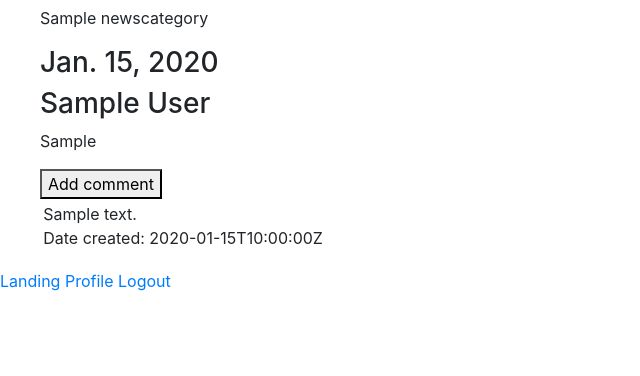
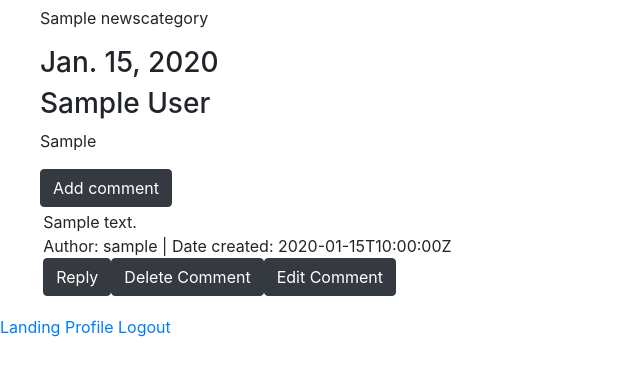
Before and after one commit to ec18130/group-projectEECS, a Django app: page / in a window 1280 px wide. Shown: the part 202-578 px from the top of the page, without its empty margins (0-640 px from the left). Run offline with Django 3.2, Linux system fonts and the light colour scheme; a user stored in the database is signed in; tables that the repository leaves empty hold one stand-in row (values such as "Sample post"); some libraries are stand-ins or nearby versions.

Commit message:
comment system complete

```diff
--- a/wpproject/djnews/static/djnews/js/landing.js
+++ b/wpproject/djnews/static/djnews/js/landing.js
@@ -1,11 +1,13 @@
 const csrftoken = document.querySelector("[name=csrfmiddlewaretoken]").value; // get csrftoken from DOM
 let contentToRender;
 $(document).ready(function () {
-    // The following function fetches and generates the comments of each displayed article
-    $('.comments-container').each(async function (i, obj) {
+    populateComments();
+});
+
+async function generateComments(commentSection) {
     // Build request
     const request = new Request(
-            "/comments/" + obj.title + "/",
+        "/comments/" + commentSection.title + "/",
 
         {
             headers: {"X-CSRFToken": csrftoken},
@@ -24,16 +26,15 @@ $(document).ready(function () {
             contentToRender = "<div class='top-level-container'>"
             comments.forEach(generateCommentsChain)
             contentToRender += "</div>"
-                obj.innerHTML = contentToRender;
+            commentSection.innerHTML = contentToRender;
         } else {
             console.log("comments don't exist");
         }
     }));
-    });
-});
+}
 
 // Generates the chains of comments recursively
-function generateCommentsChain(item, index) {
+function generateCommentsChain(item) {
     contentToRender += "<div class='comment-chain-container'>"
     contentToRender += generateCommentHTML(item);
     if (item.children.length > 0) {
@@ -46,32 +47,47 @@ function generateCommentsChain(item, index) {
 
 // Generate the actual html for each individual comment
 function generateCommentHTML(comment) {
-    // let content = "<p>id: "+comment.id +" parent: " + comment.parent + " text: " + comment.text+"</p>"
     let content = "<div class='comment'>"
-    content += "<div class='comment-content'>"
-    content += "<div>" + comment.text + "</div><div>Date created: " + comment.dateCreated + "</div>"
+    content += "<div class='comment-container' title='" + comment.id + "'>"
+    content += "<div class='comment-content'><span>" + comment.text + "</span></div><div>Author: " + comment.author.username + " | Date created: " + comment.dateCreated + "</div>"
     if (comment.dateCreated < comment.dateUpdated) {
         content += "<div>Edited</div>"
     }
+    content += "<div>"
+    content += "<button class='btn btn-dark' onclick='generateCommentReplyForm(" + comment.article + "," + comment.id + ")'>Reply</button>"
+    if (user == comment.author.id) {
+        content += "<button class='btn btn-dark' onclick='deleteComment(" + comment.id + ")'>Delete Comment</button>"
+        content += "<button class='btn btn-dark' onClick='generateEditCommentForm(" + comment.id + ")'>Edit Comment</button>"
+    }
+    content += "</div>"
     content += "</div>"
     content += "</div>"
     return content
 }
 
-function generateNewCommentForm(articleId) {
-    let commentsContainer = $('.comments-container[title=' + articleId + ']');
-    let form = generateCommentForm(articleId, null);
+// locates where to generate and provides details to generateCommentForm for generating a form for a reply
+function generateCommentReplyForm(article, comment) {
+    let commentContainer = $('.comment-container[title=' + comment + ']');
+    let form = generateCommentForm(article, comment);
+    commentContainer.append(form);
+}
+
+// locates where to generate and provides details to generateCommentForm for generating a form for a new comment
+function generateNewCommentForm(article) {
+    let commentsContainer = $('.comments-container[title=' + article + ']');
+    let form = generateCommentForm(article, null);
     commentsContainer.prepend(form);
 }
 
-function generateCommentForm(articleId, parent) {
+// generates an add comment form
+function generateCommentForm(article, parent) {
     $("#newCommentForm").remove();
     let $form = $("<form id='newCommentForm'></form>");
     $form.append(
-        '<div class="form-group"><label for="comment">Comment:</label><textarea name="comment" class="form-control" rows="2" required ></textarea></div>'
+        "<div class='form-group'><label for='comment'>Comment:</label><textarea name='comment' class='form-control' rows='2' required ></textarea></div>"
     );
     $form.append(
-        '<div class="form-group form-btns"><button name="add" class="btn btn-dark" onclick="addComment()">Add</button></div>'
+        "<div class='form-group form-btns'><button name='add' class='btn btn-dark' onclick='addComment(" + article + "," + parent + ")'>Add</button><button name='cancel' class='btn btn-dark' onclick='cancelComment()'>Cancel</button></div>"
     );
     $form.submit(function (e) {
         // prevent form default action
@@ -80,8 +96,132 @@ function generateCommentForm(articleId, parent) {
     return $form;
 }
 
-function addComment() {
+// executes an add comment request
+async function addComment(article, parent) {
+    //construct form data
     let formData = $("#newCommentForm").serializeArray();
+    if (
+        formData[0].value == ""
+    ) {
+        // form validation as default form submit actions are prevented
+        return;
+    }
+    let data = {
+        'text': formData[0].value,
+        'parent': parent,
+    }
+    //construct request
+    const request = new Request(
+        "/comments/" + article + "/",
+
+        {
+            headers: {"X-CSRFToken": csrftoken},
+        }
+    );
+    //execute request
+    fetch(request, {
+        // execute fetch request
+        method: "POST",
+        mode: "same-origin",
+        body: JSON.stringify(data),
+    }).then(async function (response) {
+        await populateComments();
+    });
+}
+
+// executes a delete comment request
+async function deleteComment(comment) {
+    if (confirm("Are you sure you want to delete this comment?")) {
+        //construct request
+        const request = new Request(
+            "/comments/edit/" + comment + "/",
+
+            {
+                headers: {"X-CSRFToken": csrftoken},
+            }
+        );
+        //execute request
+        fetch(request, {
+            // execute fetch request
+            method: "DELETE",
+            mode: "same-origin",
+        }).then(async function (response) {
+            await populateComments();
+        });
+    }
+}
+
+// generates the form for editing a comment
+function generateEditCommentForm(comment) {
+    let commentContent = $('.comment-container[title=' + comment + ']').children('.comment-content');
+    let currentContent = commentContent.children('span').text();
+    commentContent.children('span').remove();
+    $("#editCommentForm").remove();
+    let $form = $("<form id='editCommentForm'></form>");
+    $form.append(
+        "<div class='form-group'><label for='comment'>Comment:</label><textarea name='comment' class='form-control' rows='2' required >" + currentContent + "</textarea></div>"
+    );
+    $form.append(
+        "<div class='form-group form-btns'><button name='edit' class='btn btn-dark' onclick='editComment(" + comment + ")'>Edit</button><button name='cancel' class='btn btn-dark' onclick='cancelEdit(" + comment + ",\"" + currentContent + "\")'>Cancel</button></div>"
+    );
+    $form.submit(function (e) {
+        // prevent form default action
+        return false;
+    });
+    commentContent.append($form);
+}
+
+// executes an edit comment request
+async function editComment(comment) {
+    //construct form data
+    let formData = $("#editCommentForm").serializeArray();
+    if (
+        formData[0].value == ""
+    ) {
+        // form validation as default form submit actions are prevented
+        return;
+    }
+    let data = {
+        'text': formData[0].value,
+    }
+    //construct request
+    const request = new Request(
+        "/comments/edit/" + comment + "/",
+
+        {
+            headers: {"X-CSRFToken": csrftoken},
+        }
+    );
+    //execute request
+    fetch(request, {
+        // execute fetch request
+        method: "PUT",
+        mode: "same-origin",
+        body: JSON.stringify(data),
+    }).then(function (response) {
+        populateComments();
+    });
+
+
+}
+
+// cancels an edit and reverts comment back to previous content
+function cancelEdit(comment, previousContent) {
+    let commentContent = $(".comment-container[title=" + comment + "]").children(".comment-content");
+    commentContent.children('form').remove();
+    commentContent.append("<span>" + previousContent + "</span>");
+}
+
+// cancels a comment by removing the form
+function cancelComment() {
     $("#newCommentForm").remove();
-    console.log(formData);
 }
+
+// populates the comments for each article
+async function populateComments() {
+    let commentsContainers = $('.comments-container');
+    for (let i = 0; i < commentsContainers.length; i++) {
+        $('.comments-container').children().remove();
+        await generateComments(commentsContainers[i]);
+    }
+}
--- a/wpproject/djnews/templates/djnews/landing.html
+++ b/wpproject/djnews/templates/djnews/landing.html
@@ -29,7 +29,7 @@
                     <h3>{{ instance.date }}</h3>
                     <h3>{{ instance.author }}</h3>
                     <p>{{ instance.article }}</p>
-                    <button class="add-comment-btn" onclick="generateNewCommentForm({{ instance.id }})">Add comment</button>
+                    <button class="add-comment-btn btn btn-dark" onclick="generateNewCommentForm({{ instance.id }})">Add comment</button>
                     <div title="{{ instance.id }}" class="comments-container"></div>
                 </li>
             {% endfor %}
@@ -37,5 +37,6 @@
     </div>
 {% endblock %}
 {% block footerScritps %}
+    <script> let user = {{ user.id }}</script>
     <script src="{% static 'djnews/js/landing.js' %}"></script>
 {% endblock %}
--- a/wpproject/djnews/urls.py
+++ b/wpproject/djnews/urls.py
@@ -5,6 +5,7 @@ from djnews.views import *
 
 urlpatterns = [
     path('comments/<int:article_id>/', login_required(CommentsView.as_view()), name="comments"),
+    path('comments/edit/<int:comment_id>/', login_required(CommentsView.as_view()), name="comments"),
     path('accounts/', include("django.contrib.auth.urls")),
     path('profile/details/', login_required(GetProfileDetails.as_view()), name="profile-details"),
     path('profile/<int:profile_id>/', login_required(ProfileView.as_view()), name="profile"),
--- a/wpproject/djnews/views.py
+++ b/wpproject/djnews/views.py
@@ -119,7 +119,8 @@ class CommentsView(View):
                     'dateUpdated': child_comment.dateUpdated,
                     'text': child_comment.text,
                     'parent': parent.id,
-                    'children': recursive_add_child_comment(child_comment, [])
+                    'children': recursive_add_child_comment(child_comment, []),
+                    'article': article.id,
                 })
             return child_comment_data
 
@@ -140,7 +141,8 @@ class CommentsView(View):
                     'dateUpdated': top_level_comment.dateUpdated,
                     'text': top_level_comment.text,
                     'parent': None,
-                    'children': recursive_add_child_comment(top_level_comment, [])
+                    'children': recursive_add_child_comment(top_level_comment, []),
+                    'article': article.id,
                 })
                 count += 1
 
@@ -157,18 +159,30 @@ class CommentsView(View):
             body = json.loads(request.body)
             comment = Comment(
                 author=request.user,
-                text=body.text,
-                article=article_id,
-                parent_id=body.parent
+                text=body.get('text'),
+                article=NewsArticle.objects.get(pk=article_id),
+                parent= Comment.objects.get(pk=body.get('parent')),
             )
             comment.save()
             return JsonResponse({"message": "Comment added"}, status=200)
         except TypeError as ex:
             print(ex)
             return JsonResponse({"message": "Comment not added"}, status=400)
-        # create comment object
-        # save object
-        # add relationships
+
+    @staticmethod
+    def delete(request, comment_id):
+        comment = get_object_or_404(Comment, pk=comment_id)
+        comment.delete()
+        return JsonResponse({"message": "comment deleted"})
+
+    @staticmethod
+    def put(request, comment_id):
+        comment = get_object_or_404(Comment, pk=comment_id)
+        body = json.loads(request.body)
+        comment.text = body.get('text')
+        comment.save()
+        return JsonResponse({"message": "comment edited"})
+
 
 
 # function to serialise user object
```
Lines whose indentation alone changed are shown as unchanged.
